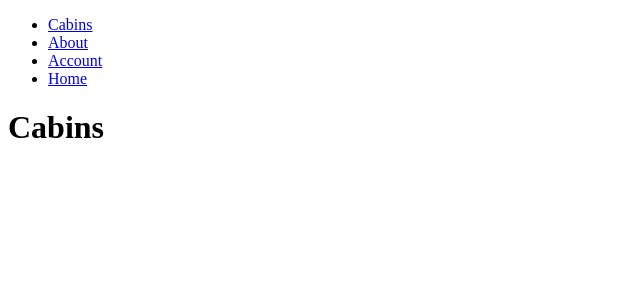
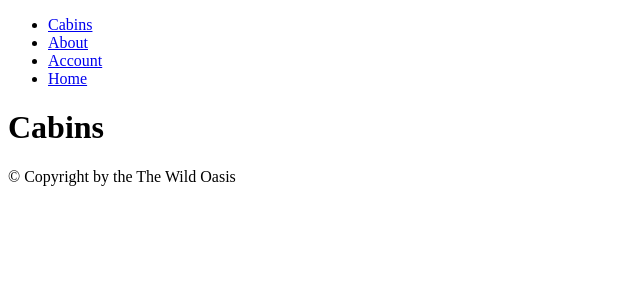
Before and after one commit to carterdboyle/the-wild-oasis-website, a Next.js app: page /cabins in a window 1280 px wide. Shown: the top 300 px of the page, without its empty margins (0-640 px from the left). Built offline with nearby package versions, Linux system fonts and the light colour scheme.

Commit message:
Creating layout

```diff
--- a/app/cabins/page.js
+++ b/app/cabins/page.js
@@ -1,9 +1,6 @@
-import Navigation from "../components/navigation";
-
 export default function Page() {
   return (
     <div>
-      <Navigation />
       <h1>Cabins</h1>
     </div>
   );
--- a/app/layout.js
+++ b/app/layout.js
@@ -1,12 +1,17 @@
+import Navigation from "./components/navigation";
+
 export const metadata = {
-  title: 'Next.js',
-  description: 'Generated by Next.js',
-}
+  title: "The Wild Oasis",
+};
 
 export default function RootLayout({ children }) {
   return (
     <html lang="en">
-      <body>{children}</body>
+      <body>
+        <Navigation />
+        <main>{children}</main>
+        <footer>&copy; Copyright by the The Wild Oasis</footer>
+      </body>
     </html>
-  )
+  );
 }
--- a/app/page.js
+++ b/app/page.js
@@ -4,8 +4,6 @@ import Navigation from "./components/navigation";
 export default function Page() {
   return (
     <div>
-      <Navigation />
-
       <h1>The Wild Oasis. Welcome to paradise.</h1>
       <Link href="/cabins">Explore luxury cabins</Link>
     </div>
```
